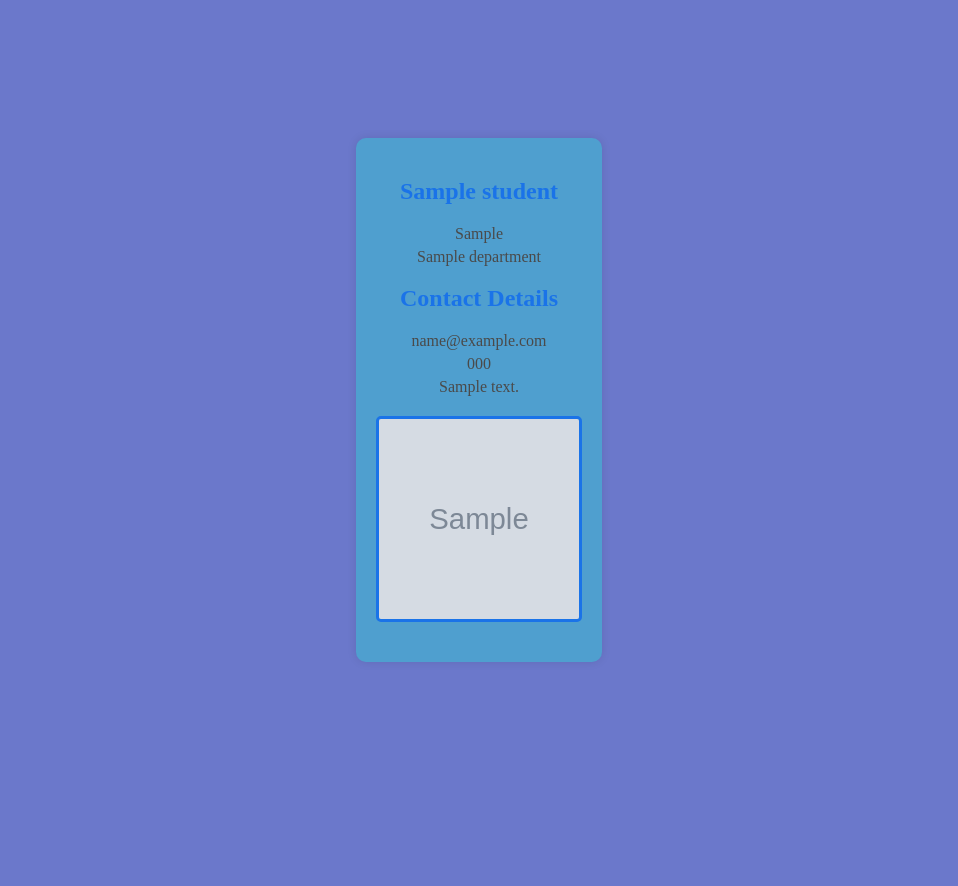
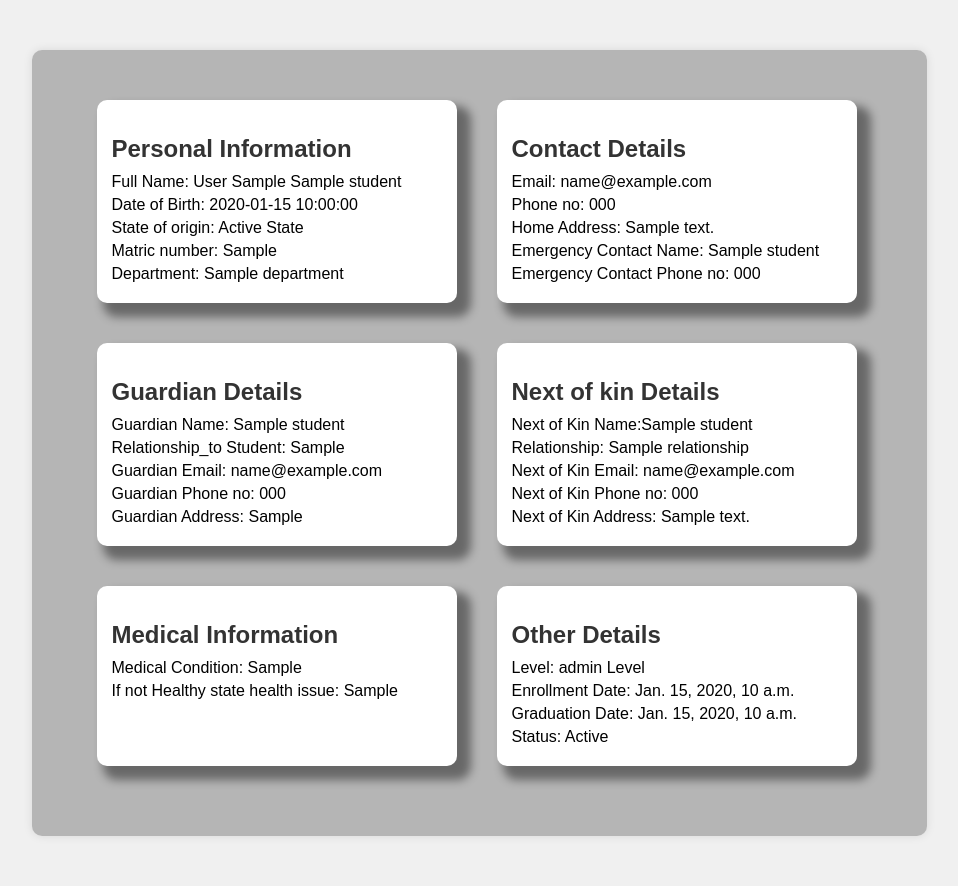
Before and after one commit to Dannysesi/SICQR, a Django app: template sdbm/templates/first.html in a window 1280 px wide. Shown: the whole page, without its empty margins (161-1119 px from the left). Before the commit the page ends 662 px from the top, so only its background shows below. Run offline with Django 4.2, Linux system fonts and the light colour scheme; the template is opened without the code that fills it: most values are stand-ins (such as "Sample title", 1, 10 or a date in 2020); grey boxes marked "Sample" are stand-in pictures.

Commit message:
page template

```diff
--- /dev/null
+++ b/sdbm/templates/base.html
@@ -0,0 +1,85 @@
+<!DOCTYPE html>
+<html lang="en">
+<head>
+    <meta charset="UTF-8">
+    <meta name="viewport" content="width=device-width, initial-scale=1.0">
+    <title>SICQR - Student Identification System</title>
+    <style>
+        body {
+            font-family: Arial, sans-serif;
+            margin: 0;
+            padding: 0;
+            background-color: #f0f0f0;
+        }
+
+        .container {
+            max-width: 800px;
+            margin: 50px auto;
+            padding: 20px;
+            background-color: #fff;
+            border-radius: 5px;
+            box-shadow: 0 0 10px rgba(0, 0, 0, 0.1);
+        }
+
+        h1 {
+            color: #333;
+            text-align: center;
+            margin-bottom: 30px;
+        }
+
+        .btn {
+            display: inline-block;
+            padding: 10px 20px;
+            background-color: #007bff;
+            color: #fff;
+            text-decoration: none;
+            border-radius: 5px;
+            transition: background-color 0.3s ease;
+        }
+
+        .btn:hover {
+            background-color: #0056b3;
+        }
+
+        .btn + .btn {
+            margin-left: 10px;
+        }
+
+        a {
+            color: #007bff;
+            text-decoration: none;
+            transition: color 0.3s ease;
+        }
+
+        a:hover {
+            color: #0056b3;
+        }
+
+        .student-link {
+            display: inline-block;
+            padding: 10px 20px;
+            background-color: #007bff;
+            color: #fff;
+            text-decoration: none;
+            border-radius: 5px;
+            transition: background-color 0.3s ease;
+            margin-bottom: 10px;
+        }
+
+        .student-link:hover {
+            background-color: #0056b3;
+        }
+
+    </style>
+</head>
+<body>
+    {% block content %}
+    <div class="container">
+        <h1>Student Identification System</h1>
+        <p>This is a student identification system accessible through the use of QR codes.</p>
+        <a href="{% url 'student_list' %}" class="btn">Get list of students</a>
+        <a href="{% url 'admin:index' %}" class="btn">Admin Page</a>
+    </div>
+    {% endblock %}
+</body>
+</html>
--- a/sdbm/templates/first.html
+++ b/sdbm/templates/first.html
@@ -1,58 +1,96 @@
-<!DOCTYPE html>
-<html lang="en">
-<head>
-    <meta charset="UTF-8">
-    <meta name="viewport" content="width=device-width, initial-scale=1.0">
-    <title>Student Profile</title>
+{% extends 'base.html' %}
+{% block content %}
+    <div class="container">
+        <div class="info-section">
+            <h2>Personal Information</h2>
+            <p>Full Name: {{ student.last_name|capfirst }} {{ student.first_name|capfirst }} {{ student.other_name|capfirst }}</p>
+            <p>Date of Birth: {{ student.date_of_birth|capfirst }}</p>
+            <p>State of origin: {{ student.state_of_origin|capfirst }} State</p>
+            <p>Matric number: {{ student.matric_no|capfirst }}</p>
+            <p>Department: {{ student.department|capfirst }}</p>
+        </div>
+
+        <div class="info-section">
+            <h2>Contact Details</h2>
+            <p>Email: {{ student.email }}</p>
+            <p>Phone no: {{ student.phone }}</p>
+            <p>Home Address: {{ student.home_address|capfirst }}</p>
+            <p>Emergency Contact Name: {{ student.emeConName|capfirst }}</p>
+            <p>Emergency Contact Phone no: {{ student.emeconphone|capfirst }}</p>
+        </div>
+
+        <div class="info-section">
+            <h2>Guardian Details</h2>
+            <p>Guardian Name: {{ student.guardian_name|capfirst }}</p>
+            <p>Relationship_to Student: {{ student.relationship_to_student|capfirst }}</p>
+            <p>Guardian Email: {{ student.guardian_email }}</p>
+            <p>Guardian Phone no: {{ student.guardian_phone|capfirst }}</p>
+            <p>Guardian Address: {{ student.guardian_add|capfirst }}</p>
+        </div>
+
+        <div class="info-section">
+            <h2>Next of kin Details</h2>
+            <p>Next of Kin Name:{{ student.next_of_kin_name|capfirst }}</p>
+            <p>Relationship: {{ student.relationship|capfirst }}</p>
+            <p>Next of Kin Email: {{ student.next_of_kin_email }}</p>
+            <p>Next of Kin Phone no: {{ student.next_of_kin_phone }}</p>
+            <p>Next of Kin Address: {{ student.next_of_kin_address|capfirst }}</p>
+        </div>
+
+        <div class="info-section">
+            <h2>Medical Information</h2>
+            <p>Medical Condition: {{ student.medical_condition|capfirst }}</p>
+            <p>If not Healthy state health issue: {{ student.if_not_healthy|capfirst }}</p>
+        </div>
+
+        <div class="info-section">
+            <h2>Other Details</h2>
+            <p>Level: {{ student.level }} Level</p>
+            <p>Enrollment Date: {{ student.enrollment_date }}</p>
+            <p>Graduation Date: {{ student.graduation_date }}</p>
+            <p>Status: {{ student.status|capfirst }}</p>
+        </div>
+    </div>
+
+    <!-- {% if student.image %}
+        <img src="{{ student.image.url }}" alt="QR Code" class="center-image">
+    {% else %}
+        <p>No image available</p>
+    {% endif %} -->
+
 <style>
-        body {
+    /* body {
+        background-color: #333;
+    } */
+
+    .container {
         display: flex;
-            justify-content: center;
-            align-items: center;
-            height: 100vh;
-            margin: 0;
-            background-color: #0e23ab9c; /* Light gray background */
+        flex-wrap: wrap;
+        background-color: #33333350;
+        padding: 30px;
+        padding-left: 65px;
+        padding-top: 50px;
+        border-radius: 10px;
     }
 
-        .container {
-            text-align: center;
-            background-color: #1ee3d65c; /* White background */
-            padding: 20px;
+    .info-section {
+        flex: 1 1 300px; /* Adjust the width as needed */
+        margin-right: 40px;
+        margin-bottom: 40px;
+        padding: 15px;
+        background-color: #fff;
         border-radius: 10px;
-            box-shadow: 0 0 10px rgba(0, 0, 0, 0.1); /* Subtle shadow */
+        box-shadow: 10px 10px 10px 4px rgba(0, 0, 0, 0.426);
     }
 
-        h2 {
-            color: #1a73e8; /* Blue heading color */
+    .info-section h2 {
+        color: #333;
+        margin-bottom: 10px;
     }
 
-        p {
+    .info-section p {
         margin: 5px 0;
-            color: #4a4a4a; /* Dark gray text color */
-        }
-
-        .center-image {
-            display: block;
-            margin: 20px auto;
-            border: 3px solid #1a73e8; /* Blue border for the image */
-            border-radius: 5px;
     }
 </style>
-</head>
-<body>
-    <div class="container">
-        <h2>{{ student.name }}</h2>
-        <p>{{ student.matric_no }}</p>
-        <p>{{ student.department }}</p>
-        <h2>Contact Details</h2>
-        <p>{{ student.email }}</p>
-        <p>{{ student.phone }}</p>
-        <p>{{ student.home_address }}</p>
-        {% if student.image %}
-            <img src="{{ student.image.url }}" alt="QR Code" width="200" height="200" class="center-image">
-        {% else %}
-            <p>No image available</p>
-        {% endif %}
-    </div>
-</body>
-</html>
+
+{% endblock %}
```
Also changed, not shown: sdbm/templates/list.html (+15 -15 lines). Lines whose indentation alone changed are shown as unchanged.
